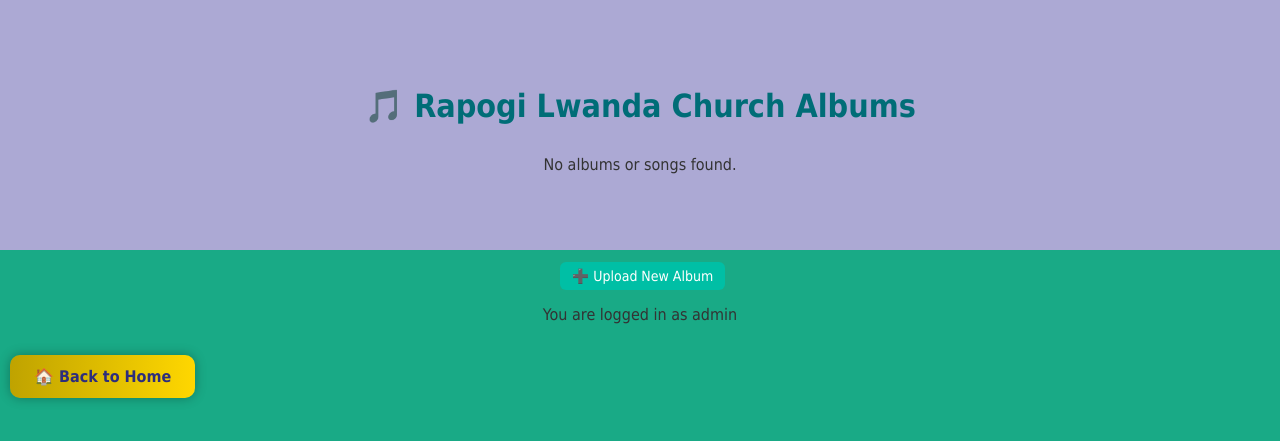
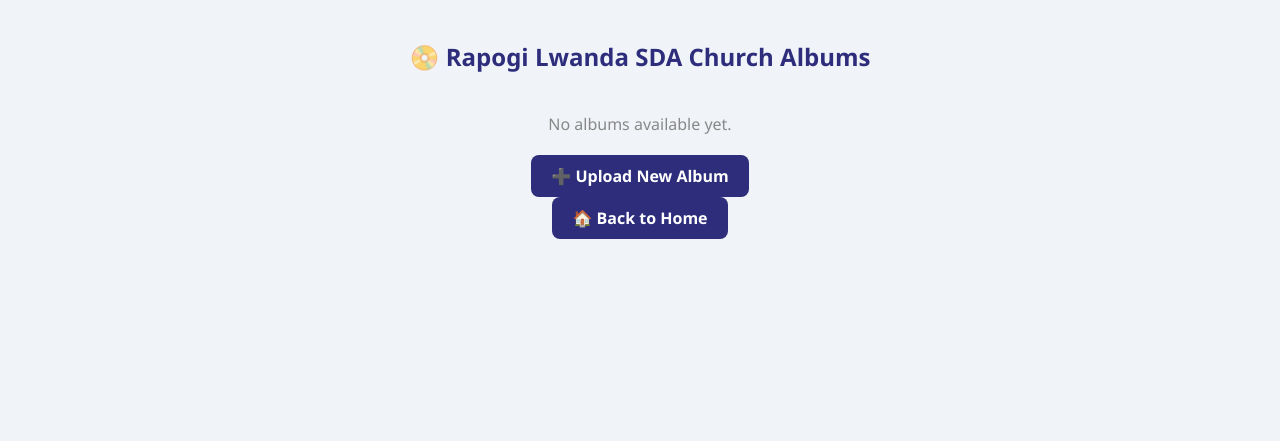
Before and after one commit to DANKlEIN117/church_website, a Flask app: template templates/audio.html in a window 1280 px wide. Shown: the top 441 px of the page. Run offline with Flask 3, Linux system fonts and the light colour scheme; the template is opened without the code that fills it, so the values that code supplies are empty; the visitor is signed in with stand-in values (Sample User, id 1).

Commit message:
Update audio.html

```diff
--- a/templates/audio.html
+++ b/templates/audio.html
@@ -2,48 +2,117 @@
 <html lang="en">
 <head>
   <meta charset="UTF-8">
-    <meta name="viewport" content="width=device-width, initial-scale=1.0">
-    <title>Audio Library | Church</title>
+  <title>🎵 Audio Library | Rapogi Lwanda SDA</title>
   <link rel="stylesheet" href="{{ url_for('static', filename='css/style.css') }}">
+  <style>
+    body {
+      font-family: 'Segoe UI', sans-serif;
+      background-color: #f0f4f8;
+      margin: 0;
+      padding: 20px;
+    }
+
+    h2 {
+      text-align: center;
+      color: #2d2d7c;
+      margin-bottom: 40px;
+    }
+
+    .album {
+      background: #ffffff;
+      padding: 20px;
+      border-radius: 12px;
+      box-shadow: 0 0 10px rgba(0,0,0,0.1);
+      margin-bottom: 40px;
+      max-width: 800px;
+      margin-left: auto;
+      margin-right: auto;
+    }
+
+    .album h3 {
+      color: #0d47a1;
+      border-bottom: 1px solid #ddd;
+      padding-bottom: 10px;
+    }
+
+    .song-list {
+      list-style: decimal inside;
+      padding-left: 0;
+    }
+
+    .song-info {
+      display: flex;
+      align-items: center;
+      gap: 15px;
+      margin: 15px 0;
+      flex-wrap: wrap;
+      background-color: #f7f9fc;
+      padding: 12px 16px;
+      border-radius: 10px;
+    }
+
+    .song-title {
+      font-weight: bold;
+      flex: 1;
+      min-width: 150px;
+    }
+
+    audio {
+      width: 200px;
+      outline: none;
+    }
+
+    .download-btn {
+      background-color: #00bfa5;
+      color: white;
+      text-decoration: none;
+      padding: 6px 12px;
+      border-radius: 6px;
+      font-size: 14px;
+      transition: background-color 0.3s ease;
+    }
+
+    .download-btn:hover {
+      background-color: #1de9b6;
+    }
+
+    .upload-link {
+      text-align: center;
+      margin-top: 30px;
+    }
+
+    .upload-link a {
+      text-decoration: none;
+      background-color: #2d2d7c;
+      color: white;
+      padding: 10px 20px;
+      border-radius: 8px;
+      font-weight: bold;
+    }
+
+    .upload-link a:hover {
+      background-color: #3949ab;
+    }
+  </style>
 </head>
 <body>
 
-<section class="audio-library">
-    <h2>🎵 Rapogi Lwanda Church Albums</h2>
+  <h2>📀 Rapogi Lwanda SDA Church Albums</h2>
 
   {% if albums %}
     {% for album, songs in albums.items() %}
       <div class="album">
-                <h3>📀 {{ album }}
-
-                    {% if session.get('admin') %}
-                    <form action="{{ url_for('delete_album', album=album.replace(' ', '_')) }}" method="post" style="display:inline;">
-                        <button type="submit" class="btn delete-btn"
-                            onclick="return confirm('Are you sure you want to delete the entire album {{ album }}?')">🗑 Delete Album</button>
-                    </form>
-                    {% endif %}
-
-                </h3>
-
+        <h3>{{ album }}</h3>
         <ol class="song-list">
           {% for song in songs %}
             <li>
               <div class="song-info">
-                            <span class="song-title">{{ song.replace('_', ' ').replace('.mp3', '') }}</span>
-
-                            <audio controls class="audio-player">
-                                <source src="{{ url_for('static', filename='media/' ~ album.replace(' ', '_') ~ '/' ~ song) }}" type="audio/mpeg">
+                <span class="song-title">{{ song.title }}</span>
+                <audio controls>
+                  <source src="{{ song.url }}" type="audio/mpeg">
                   Your browser does not support the audio tag.
                 </audio>
-
-                            <a class="btn download-btn" href="{{ url_for('static', filename='media/' ~ album.replace(' ', '_') ~ '/' ~ song) }}" download>⬇️ Download</a>
-
-                            {% if session.get('admin') %}
-                            <form action="{{ url_for('delete_song', album=album.replace(' ', '_'), song=song) }}" method="post" style="display:inline;">
-                                <button type="submit" class="btn delete-btn"
-                                    onclick="return confirm('Are you sure you want to delete this song?')">🗑️</button>
-                            </form>
-                            {% endif %}
+                <a class="download-btn" href="{{ song.url }}" download>⬇️ Download</a>
               </div>
             </li>
           {% endfor %}
@@ -51,37 +120,18 @@
       </div>
     {% endfor %}
   {% else %}
-        <p>No albums or songs found.</p>
+    <p style="text-align: center; color: #888;">No albums available yet.</p>
   {% endif %}
-</section>
 
-<p style="text-align:center;">
-    <a href="{{ url_for('upload_album') }}" class="btn">➕ Upload New Album</a>
-</p>
+  {% if session.get('admin') %}
+    <div class="upload-link">
+      <a href="{{ url_for('upload_album') }}">➕ Upload New Album</a>
+    </div>
+  {% endif %}
 
-<script>
-    const players = document.querySelectorAll('audio');
-    players.forEach(player => {
-        player.addEventListener('play', () => {
-            players.forEach(other => {
-                if (other !== player) {
-                    other.pause();
-                }
-            });
-        });
-    });
-</script>
-
-<div style="text-align: center; margin-top: 20px;">
-    {% if session.get('admin') %}
-        <p>You are logged in as admin</p>
-    {% else %}
-        <a href="{{ url_for('admin_login') }}">🔐 Admin Login</a>
-    {% endif %}
+  <div class="upload-link" style="margin-top: 20px;">
+    <a href="{{ url_for('home') }}">🏠 Back to Home</a>
   </div>
-
-
-<a href="{{ url_for('home') }}" class="download-link">🏠 Back to Home</a>
 
 </body>
 </html>
```
Lines whose indentation alone changed are shown as unchanged.
